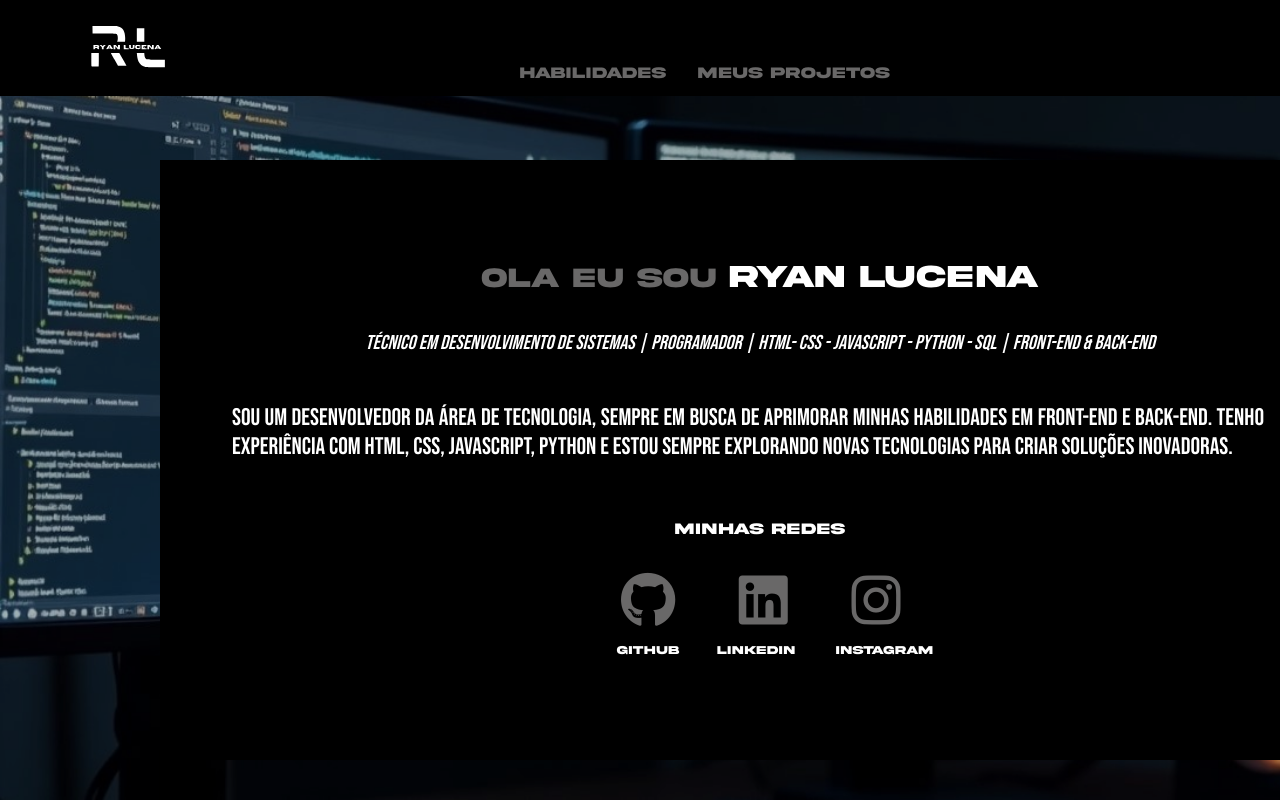
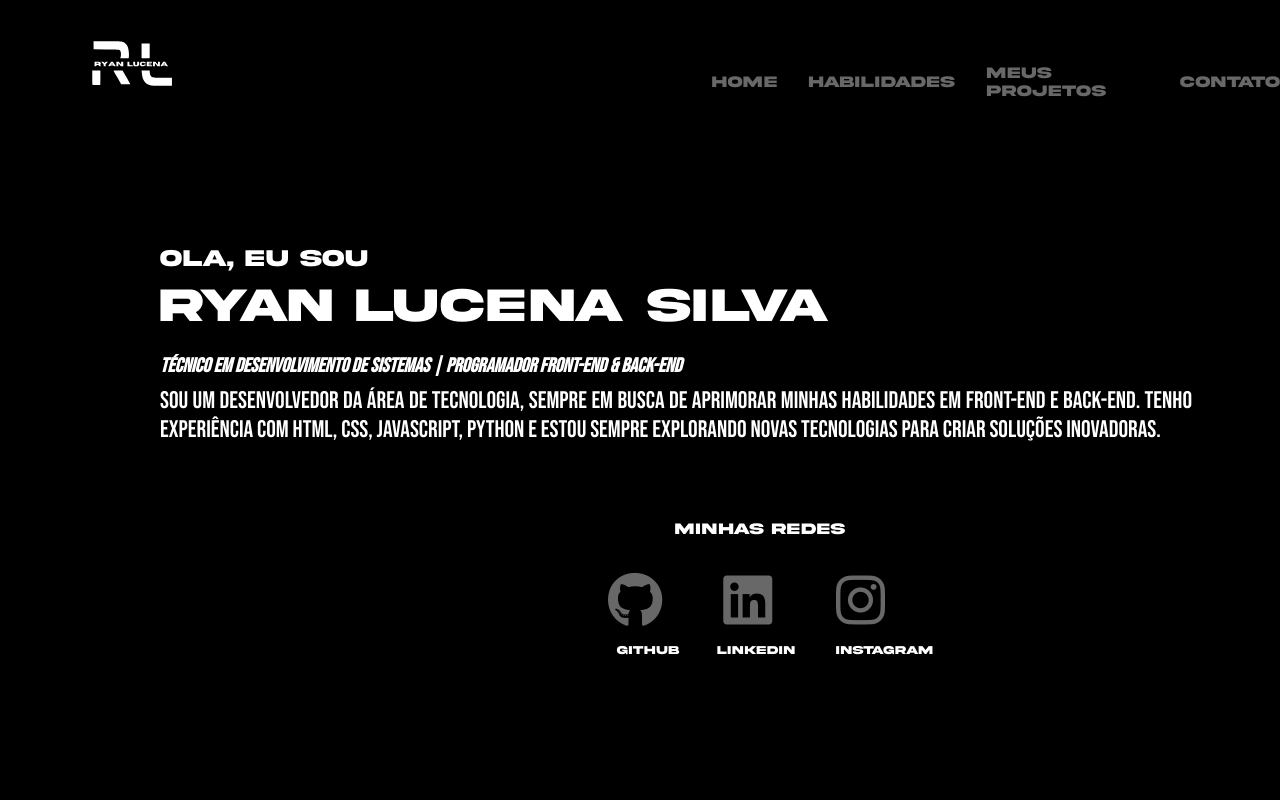
Before and after one commit to Ryanlssv/RyanDev, a plain HTML site: page index.html in a window 1280 px wide. Shown: the top 800 px of the page. Drawn offline with nearby package versions, Linux system fonts and the light colour scheme.

Commit message:
Mudando Design do projeto

```diff
--- a/index.html
+++ b/index.html
@@ -30,8 +30,10 @@
             <div class="Nav-container">
                 <nav>
                     <ul class="nav" >
+                        <li class="nav-item"><a href="" class="nav-link">Home</a></li>
                         <li class="nav-item"><a href="#SEC1" class="nav-link">Habilidades</a></li>
                         <li class="nav-item"><a href="" class="nav-link">Meus Projetos</a></li>
+                        <li class="nav-item"><a href="" class="nav-link">Contato</a></li>
                     </ul>
                 </nav>
             </div>
@@ -41,9 +43,9 @@
         <div class="escurecer"></div>
        <div class="containerInfo">
             <div class="info">
-                <h1>Ola eu sou <span style="color: #ffffff; font-size: 4vh;"> Ryan Lucena </span></h1>
-                <p class="titulo" >Técnico em desenvolvimento de sistemas | Programador | HTML- CSS - JavaScript - Python - SQL | Front-end & Back-end </p>
 
+                <!--AJUSTAR OS TEXTOS_ TROCAR AS FONTES E AUMENTAR O TAMANHO, DELETAR OU AJUSTAR A LOGO-->
+                <h1><span style="font-size: 3vh;" >Ola, eu sou</span><br>Ryan Lucena silva <br> <span class="titulo"><p>Técnico em desenvolvimento de sistemas | Programador Front-end & Back-end</p></span></h1>
                 <p class="sobre" >Sou um desenvolvedor da área de tecnologia, sempre em busca de aprimorar minhas habilidades em front-end e back-end.
                     Tenho experiência com HTML, CSS, JavaScript, Python e estou sempre explorando novas tecnologias para criar soluções inovadoras.</p>
 
--- a/style.css
+++ b/style.css
@@ -3,7 +3,7 @@
 }
 
 .header {
-    background-color: #000;
+    background-color: #000000;
     width: 100%;
     height: 12vh; /* Use viewport height for better responsiveness */
     position: fixed;
@@ -13,8 +13,9 @@
 }
 
 .logo-conteiner{
-    width: 12vh;
+    width: 13vh;
     margin-left: 10vh;
+    padding-top: 1%;
 }
 
 .logo-img{
@@ -23,10 +24,15 @@
 }
 
 
+/*TROCAR AS FONTES PARA AS FONTE DO FIGMA*/
+
+/*Aumentar o tamanho dos textos*/
+
+
 .Nav-container{
     position: absolute;
     top: 6vh;
-    left: 35%;
+    left: 50%;
 }
 
 .nav{
@@ -55,7 +61,7 @@
 
 .IncialInfo{
     position: absolute;
-    background-image:url("./src/fundo/7.jpeg");
+    background-color: #000;
     background-size: cover;
     width: 100%;
     height: 100%;
@@ -83,15 +89,13 @@
 
 .info{
     color: white;
-    text-align: center;
     position: absolute;
     width: 100%;
-    top: 10vh;
+    top: 4vh;
 }
 
 .info h1{
-    font-size: 3.5vh;
-    color: #696868;
+    font-size: 6vh;
     font-family: "Akira";
 }
 
@@ -122,9 +126,10 @@
     font-size: 3vh;
     text-align: justify;
     width: 86%;
-    margin-top: 4%;
-    margin-left: 6%;
+    margin-left: 0%;
     font-family: "BebasNeue";
+    position: absolute;
+    top: 78%;
     opacity: 0;
     transform: translateY(-10px);
     animation: fadeIn 2s ease forwards;
@@ -135,7 +140,7 @@
     width: 100%;
     height: 15vh;
     align-items: center;
-    top: 33vh;
+    top: 39vh;
 }
 
 .social h1{
```
